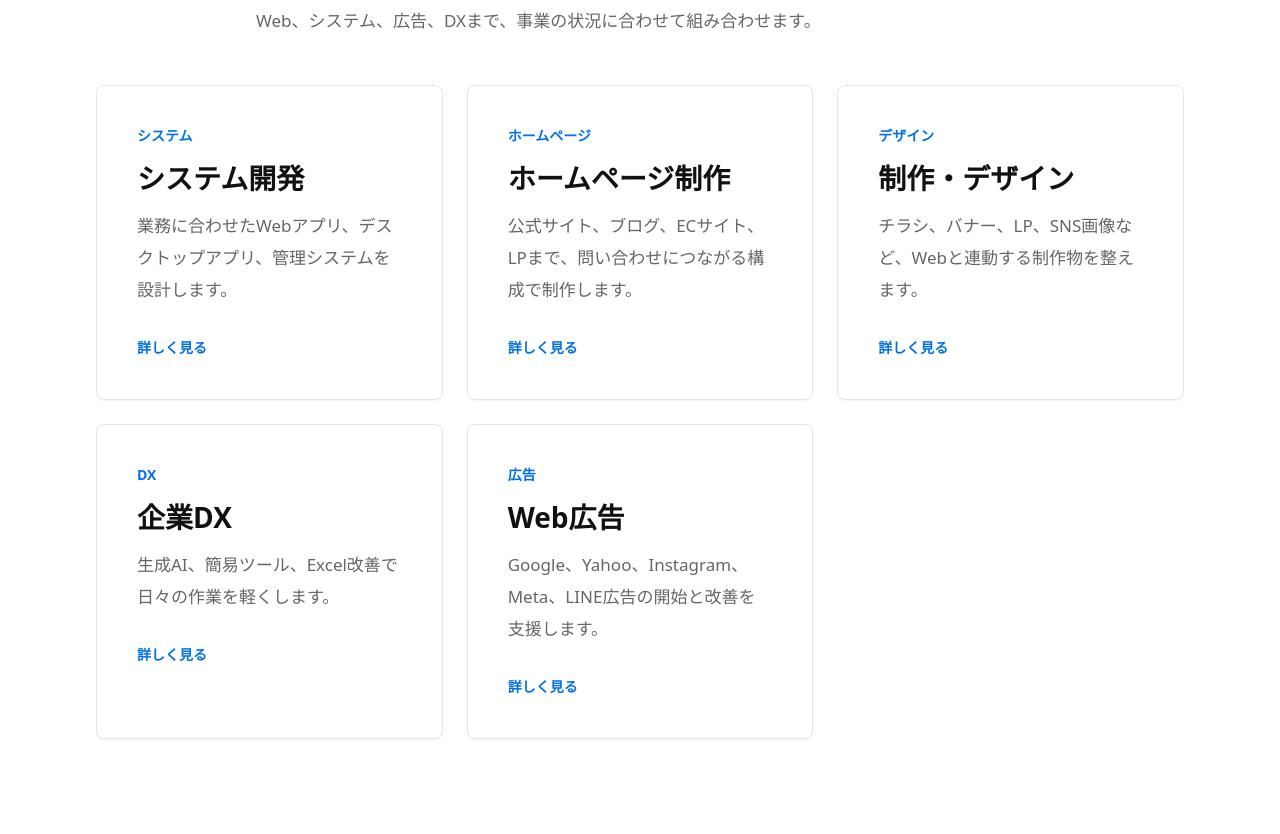
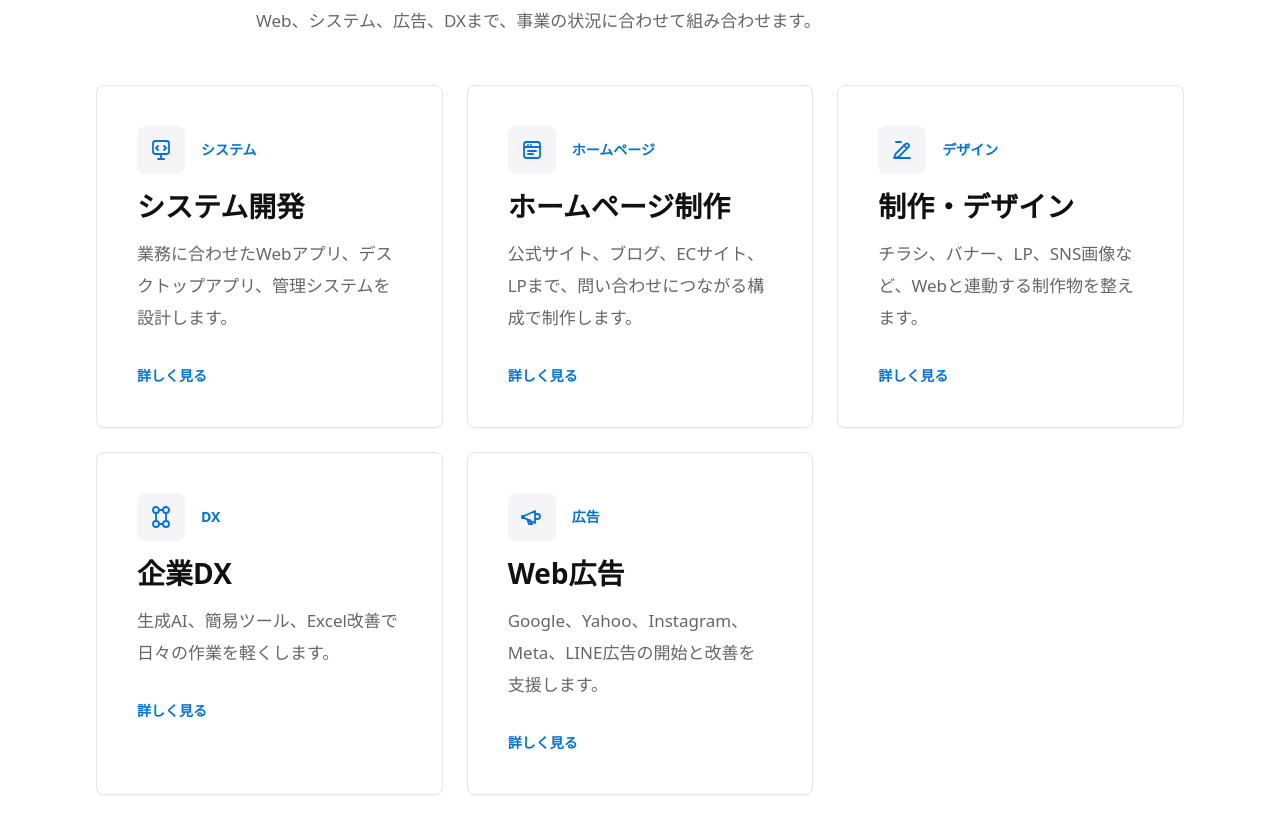
Before and after one commit to iwamitsuco/officialSite, a Next.js app: page / in a window 1280 px wide. Shown: the part 1500-2334 px from the top of the page. Built offline with nearby package versions, Linux system fonts and the light colour scheme.

Commit message:
Add icons to service cards

```diff
--- a/components/sections/ServiceCard.tsx
+++ b/components/sections/ServiceCard.tsx
@@ -5,10 +5,31 @@ type ServiceCardProps = {
   service: Service;
 };
 
+const iconPaths: Record<string, string> = {
+  "system-development": "M4 5.5A2.5 2.5 0 0 1 6.5 3h11A2.5 2.5 0 0 1 20 5.5v8A2.5 2.5 0 0 1 17.5 16h-11A2.5 2.5 0 0 1 4 13.5v-8ZM9 21h6M12 16v5M9 8l-2 2 2 2M15 8l2 2-2 2",
+  website: "M4 6.5A2.5 2.5 0 0 1 6.5 4h11A2.5 2.5 0 0 1 20 6.5v11A2.5 2.5 0 0 1 17.5 20h-11A2.5 2.5 0 0 1 4 17.5v-11ZM4 9h16M8 7h.01M11 7h.01M8 13h8M8 16h5",
+  design: "M4 20l4.5-1 9.8-9.8a2.1 2.1 0 0 0-3-3L5.5 16 4 20ZM13.8 7.2l3 3M4 20h16M6 4h5",
+  dx: "M7 8a3 3 0 1 0 0-6 3 3 0 0 0 0 6ZM17 22a3 3 0 1 0 0-6 3 3 0 0 0 0 6ZM17 8a3 3 0 1 0 0-6 3 3 0 0 0 0 6ZM7 22a3 3 0 1 0 0-6 3 3 0 0 0 0 6ZM10 5h4M7 8v8M17 8v8M10 19h4",
+  "web-advertising": "M4 13v-2l11-5v12L4 13ZM4 11H2v2h2M15 9h2.5a2.5 2.5 0 0 1 0 5H15M7 14l2 5h3l-2.5-4.2"
+};
+
+function ServiceIcon({ slug }: { slug: string }) {
+  return (
+    <span className="flex size-12 items-center justify-center rounded-lg bg-apple-gray text-apple-blue" aria-hidden="true">
+      <svg className="size-6" viewBox="0 0 24 24" fill="none" stroke="currentColor" strokeLinecap="round" strokeLinejoin="round" strokeWidth="1.8">
+        <path d={iconPaths[slug] ?? iconPaths.website} />
+      </svg>
+    </span>
+  );
+}
+
 export function ServiceCard({ service }: ServiceCardProps) {
   return (
     <Link className="subtle-card block" href={`/services/${service.slug}`}>
-      <p className="eyebrow">{service.shortTitle}</p>
+      <div className="flex items-center gap-4">
+        <ServiceIcon slug={service.slug} />
+        <p className="eyebrow">{service.shortTitle}</p>
+      </div>
       <h3 className="mt-4 text-2xl font-semibold tracking-normal text-apple-text md:text-[28px]">
         {service.title}
       </h3>
```
